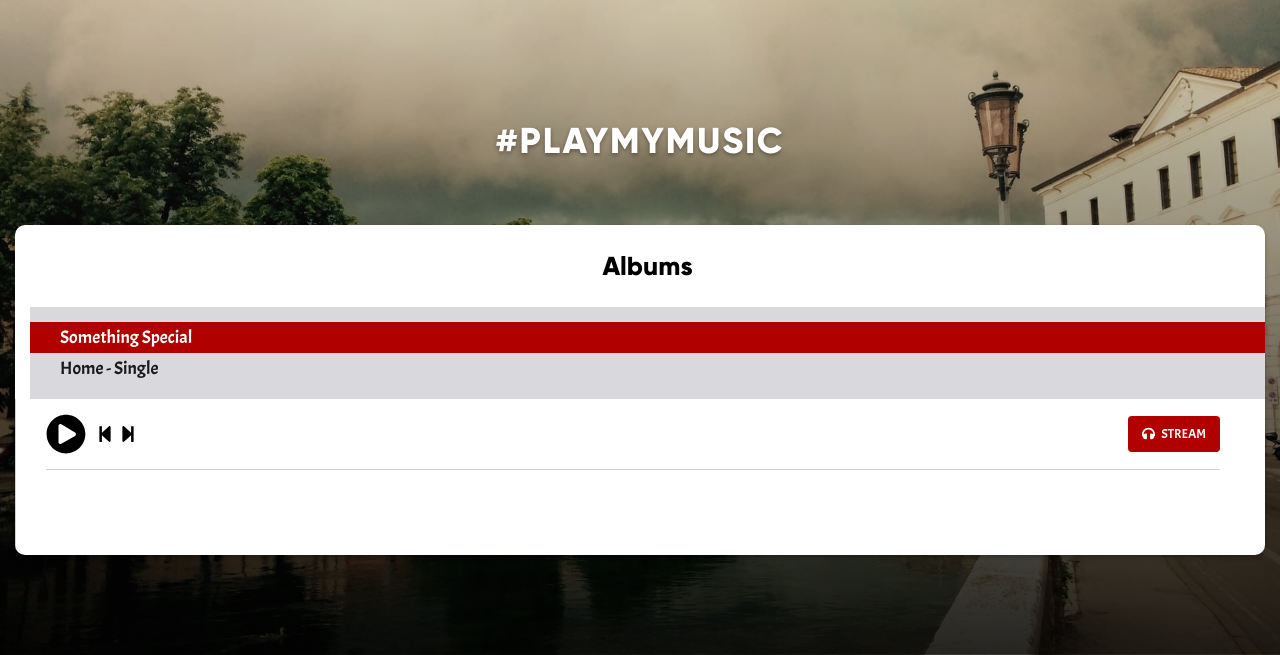
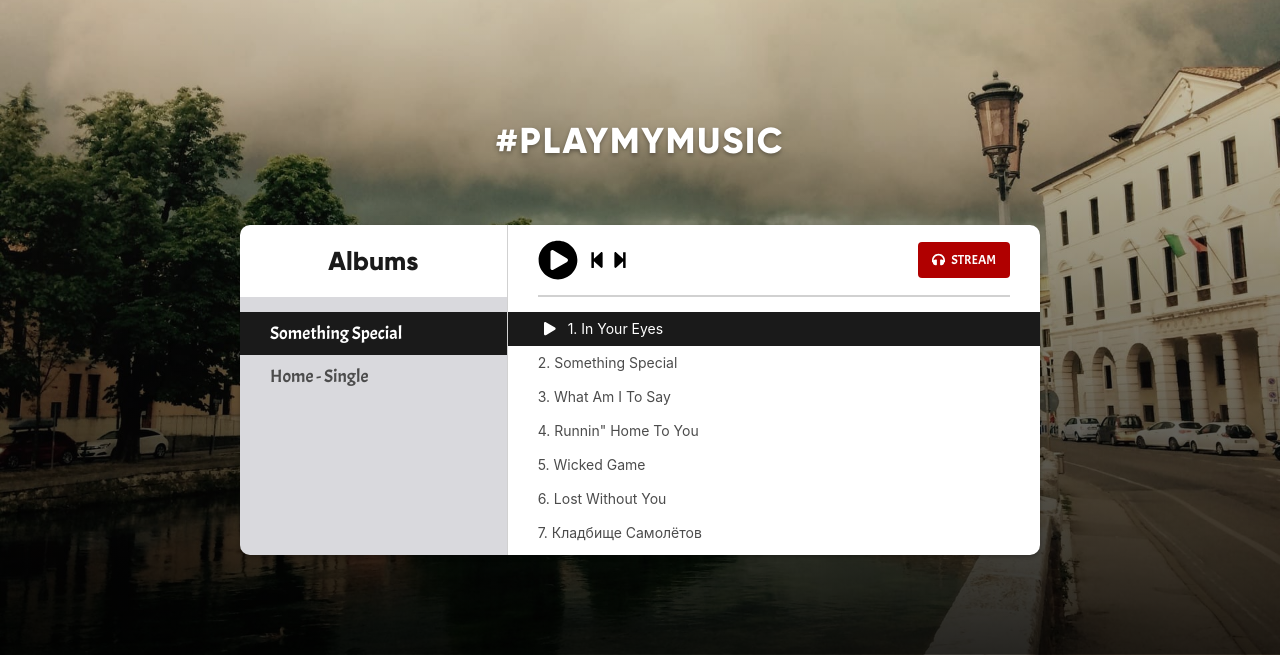
Before and after one commit to rayjackson13/ray7ackson, a Gatsby site: page / in a window 1280 px wide. Shown: the part 863-1518 px from the top of the page. Built offline with nearby package versions, Linux system fonts and the light colour scheme; Gatsby itself is replaced by a stand-in of ours.

Commit message:
Player styles.

```diff
--- a/src/components/Player/AlbumView/AlbumView.module.scss
+++ b/src/components/Player/AlbumView/AlbumView.module.scss
@@ -1,16 +1,13 @@
-@import '../../../styles/functions';
+@import "../../../styles/functions";
 
 $gray: rgba(0, 0, 30, 0.15);
 
 .albumWrap {
   width: 100%;
   height: 100%;
-  padding-bottom: 15px;
-
-  @include screen(md) {
-    padding-left: 15px;
-    padding-bottom: 0;
-  }
+  display: flex;
+  flex-direction: column;
+  height: 100%;
 }
 
 .albumTitle {
@@ -22,9 +19,10 @@ $gray: rgba(0, 0, 30, 0.15);
   margin-bottom: 0;
   padding-top: 15px;
   padding-bottom: 10px;
+  color: #1a1a1a;
 
   @include screen(md) {
-    padding: 25px 30px;
+    padding: 20px;
   }
 }
 
@@ -32,26 +30,28 @@ $gray: rgba(0, 0, 30, 0.15);
   background-color: $gray;
   padding-top: 15px;
   padding-bottom: 15px;
+  flex: 1;
 }
 
 .album {
   font-family: "Acme";
   font-size: 18px;
   display: block;
-  padding: 4px 30px;
+  padding: 10px 30px;
   cursor: pointer;
   transition: background-color 0.125s, color 0.125s;
   position: relative;
   z-index: 0;
-  color: #1a1a1a;
-  transition: background-color 0.125s;
+  color: #4c4c4c;
+  transition: all 0.125s;
 
   &:hover {
-    background-color: #d64545;
-    color: #ffffff;
+    color: #1a1a1a;
+    padding-left: 40px;
   }
   &[data-selected="true"] {
-    background-color: #b00000;
+    background-color: #1a1a1a;
     color: #ffffff;
+    padding-left: 30px;
   }
 }
--- a/src/components/Player/Controls/Controls.module.scss
+++ b/src/components/Player/Controls/Controls.module.scss
@@ -3,8 +3,8 @@ $gray: rgba(105, 105, 105, 0.3);
 .controls {
   padding: 15px 0;
   margin-left: 30px;
-  margin-right: 45px;
-  border-bottom: 1px solid $gray;
+  margin-right: 30px;
+  border-bottom: 2px solid $gray;
   display: flex;
 }
 
--- a/src/components/Player/Player.module.scss
+++ b/src/components/Player/Player.module.scss
@@ -7,9 +7,11 @@ $gray: rgba(105, 105, 105, 0.3);
   box-shadow: 0 2px 4px rgba(0, 0, 0, 0.25);
   overflow: hidden;
   border-radius: 16px;
+  margin: 0 auto;
 
   @include screen(md) {
     height: 330px;
+    max-width: 800px;
     border-radius: 10px;
   }
 }
@@ -18,8 +20,19 @@ $gray: rgba(105, 105, 105, 0.3);
   display: grid;
   grid-template-columns: auto;
   grid-template-rows: repeat(2, auto);
+  height: 100%;
+
+  @include screen(md) {
+    grid-template-columns: 33.333333% 66.666666%;
+    grid-template-rows: 1fr;
+  }
 }
 
 .rewind {
-  border-left: 1px solid $gray;
+  display: flex;
+  flex-direction: column;
+
+  @include screen(md) {
+    border-left: 1px solid $gray;
+  }
 }
--- a/src/components/Player/TrackView/TrackView.module.scss
+++ b/src/components/Player/TrackView/TrackView.module.scss
@@ -1,4 +1,74 @@
 .wrap {
-  padding: 15px 14px 15px 0;
+  padding: 15px 0;
   min-height: 120px;
+  flex: 1;
+  display: block;
+  cursor: pointer;
+  font-size: 14px;
+  transition: background-color 0.125s, color 0.125s;
+  color: #2e2e2e;
 }
+
+.item {
+  padding: 5px 30px;
+  display: block;
+  cursor: pointer;
+  font-size: 14px;
+  transition: background-color 0.125s, color 0.125s;
+  color: #4c4c4c;
+  display: flex;
+  align-items: center;
+
+  &:hover {
+    color: #1a1a1a;
+
+    .playButton {
+      opacity: 1;
+    }
+  }
+
+  &[data-selected="true"] {
+    background-color: #1a1a1a;
+    color: #ffffff;
+
+    .playButton {
+      color: #fff;
+      opacity: 1;
+
+      &:hover {
+        color: #fff;
+      }
+    }
+  }
+
+  &:hover, &[data-selected="true"] {
+    .name {
+      transform: none;
+    }
+  }
+}
+
+.playButton {
+  padding: 0;
+  border: 0;
+  background: 0;
+  width: 24px;
+  height: 24px;
+  color: #4c4c4c;
+  opacity: 0;
+  transition: all 0.125s;
+  display: flex;
+  justify-content: center;
+  align-items: center;
+
+  &:hover {
+    color: #1a1a1a;
+  }
+}
+
+.name {
+  font-size: 14px;
+  margin-left: 6px;
+  transform: translateX(-30px);
+  transition: all .125s;
+}
--- a/src/components/Player/TrackView/index.tsx
+++ b/src/components/Player/TrackView/index.tsx
@@ -1,5 +1,36 @@
 import React from 'react';
+
+import { Song } from '../index';
 
 import * as styles from './TrackView.module.scss';
 
-export const TrackView = (): JSX.Element => <div className={styles.wrap} />;
+type Props = {
+  onPlay: (index: number) => void;
+  selected: number;
+  trackList: Song[];
+};
+
+export const TrackView = (props: Props): JSX.Element => {
+  const { trackList, selected, onPlay } = props;
+  return (
+    <div className={styles.wrap}>
+      {trackList.map((track, idx) => (
+        <span
+          className={styles.item}
+          data-index={track.id}
+          data-selected={selected === track.id}
+          key={track.id}
+        >
+          <button
+            className={styles.playButton}
+            onClick={(): void => onPlay(track.id)}
+            type="button"
+          >
+            <i className="fa fa-play" />
+          </button>
+          <span className={styles.name}>{`${idx + 1}. ${track.title}`}</span>
+        </span>
+      ))}
+    </div>
+  );
+};
--- a/src/components/Player/index.tsx
+++ b/src/components/Player/index.tsx
@@ -21,19 +21,31 @@ export type Album = {
 };
 
 export const Player = (): JSX.Element => {
-  const [selectedAlbum, setSelectedAlbum] = useState(0);
+  const [albumIndex, setAlbumIndex] = useState(0);
+  const [trackIndex, setTrackIndex] = useState(0);
+  const selectedAlbum: Song[] =
+    trackList.find((album) => album.id === albumIndex)?.songs || [];
+
+  const changeAlbum = (index: number): void => {
+    setAlbumIndex(index);
+    setTrackIndex(0);
+  };
 
   return (
     <div className={styles.player}>
       <div className={styles.grid}>
         <AlbumView
           albumList={trackList}
-          selected={selectedAlbum}
-          setSelected={setSelectedAlbum}
+          selected={albumIndex}
+          setSelected={changeAlbum}
         />
         <div className={styles.rewind}>
           <Controls />
-          <TrackView />
+          <TrackView
+            onPlay={setTrackIndex}
+            selected={trackIndex}
+            trackList={selectedAlbum}
+          />
         </div>
       </div>
     </div>
```
